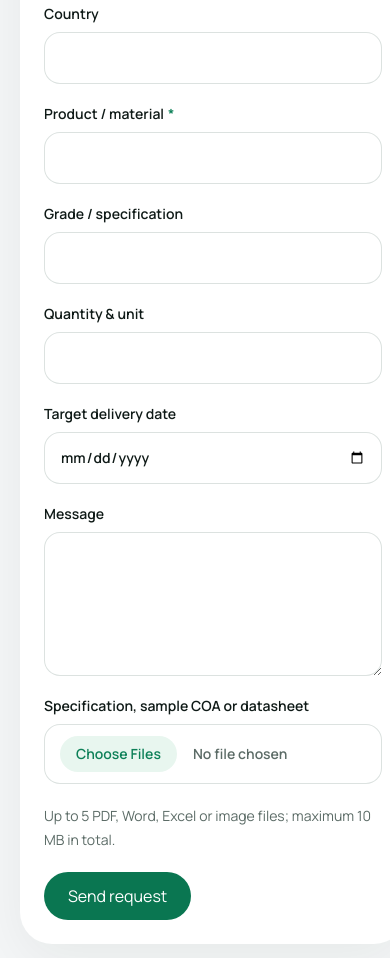
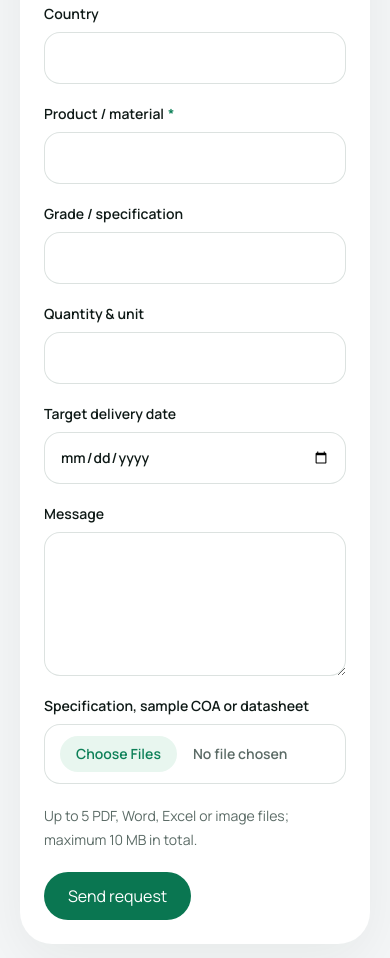
Before and after one commit to mrtmaterials/MRTWEB, a Next.js app: page /en/contact in a window 390 px wide. Shown: the part 1920-2878 px from the top of the page. Built offline with nearby package versions, Linux system fonts and the light colour scheme; no server answers.

Commit message:
Fix RFQ form overflow on mobile

```diff
--- a/components/forms/rfq-form.tsx
+++ b/components/forms/rfq-form.tsx
@@ -98,7 +98,7 @@ export function RfqForm({ defaultProduct = "", labels, locale }: RfqFormProps) {
   ];
 
   return (
-    <form action={endpoint} className="grid gap-5 sm:grid-cols-2" encType="multipart/form-data" method="POST" onSubmit={handleSubmit} noValidate>
+    <form action={endpoint} className="grid min-w-0 gap-5 sm:grid-cols-2" encType="multipart/form-data" method="POST" onSubmit={handleSubmit} noValidate>
       <div className="absolute -left-[9999px]" aria-hidden="true">
         <label htmlFor="_honey">{labels.honeypot}</label>
         <input id="_honey" name="_honey" tabIndex={-1} autoComplete="off" />
@@ -111,7 +111,7 @@ export function RfqForm({ defaultProduct = "", labels, locale }: RfqFormProps) {
           </span>
           <input
             autoComplete={field.autoComplete}
-            className="min-h-13 rounded-2xl bg-white px-4 text-base font-normal text-[var(--ink)] ring-1 ring-inset ring-[var(--line)] transition focus:ring-2 focus:ring-[var(--green-600)] focus:outline-none"
+            className="min-h-13 w-full min-w-0 rounded-2xl bg-white px-4 text-base font-normal text-[var(--ink)] ring-1 ring-inset ring-[var(--line)] transition focus:ring-2 focus:ring-[var(--green-600)] focus:outline-none"
             defaultValue={field.defaultValue}
             name={field.name}
             required={field.required}
@@ -121,11 +121,11 @@ export function RfqForm({ defaultProduct = "", labels, locale }: RfqFormProps) {
       ))}
       <label className="grid gap-2 text-sm font-semibold text-[var(--ink)] sm:col-span-2">
         <span>{labels.message}</span>
-        <textarea className="min-h-36 resize-y rounded-2xl bg-white p-4 text-base font-normal text-[var(--ink)] ring-1 ring-inset ring-[var(--line)] transition focus:ring-2 focus:ring-[var(--green-600)] focus:outline-none" defaultValue={initialMessage} name="message" />
+        <textarea className="min-h-36 w-full min-w-0 resize-y rounded-2xl bg-white p-4 text-base font-normal text-[var(--ink)] ring-1 ring-inset ring-[var(--line)] transition focus:ring-2 focus:ring-[var(--green-600)] focus:outline-none" defaultValue={initialMessage} name="message" />
       </label>
       <label className="grid gap-2 text-sm font-semibold text-[var(--ink)] sm:col-span-2">
         <span>{labels.attachment}</span>
-        <input accept={acceptedFiles} className="min-h-13 rounded-2xl bg-white px-4 py-3 text-sm font-normal text-[var(--muted)] ring-1 ring-inset ring-[var(--line)] file:mr-4 file:rounded-full file:border-0 file:bg-[var(--green-50)] file:px-4 file:py-2 file:font-semibold file:text-[var(--green-600)]" multiple name="attachments" type="file" />
+        <input accept={acceptedFiles} className="min-h-13 w-full min-w-0 max-w-full rounded-2xl bg-white px-4 py-3 text-sm font-normal text-[var(--muted)] ring-1 ring-inset ring-[var(--line)] file:mr-4 file:rounded-full file:border-0 file:bg-[var(--green-50)] file:px-4 file:py-2 file:font-semibold file:text-[var(--green-600)]" multiple name="attachments" type="file" />
       </label>
       <p className="text-sm leading-6 text-[var(--muted)] sm:col-span-2">{labels.fileNote}</p>
       <div className="flex flex-wrap items-center gap-4 sm:col-span-2">
```
